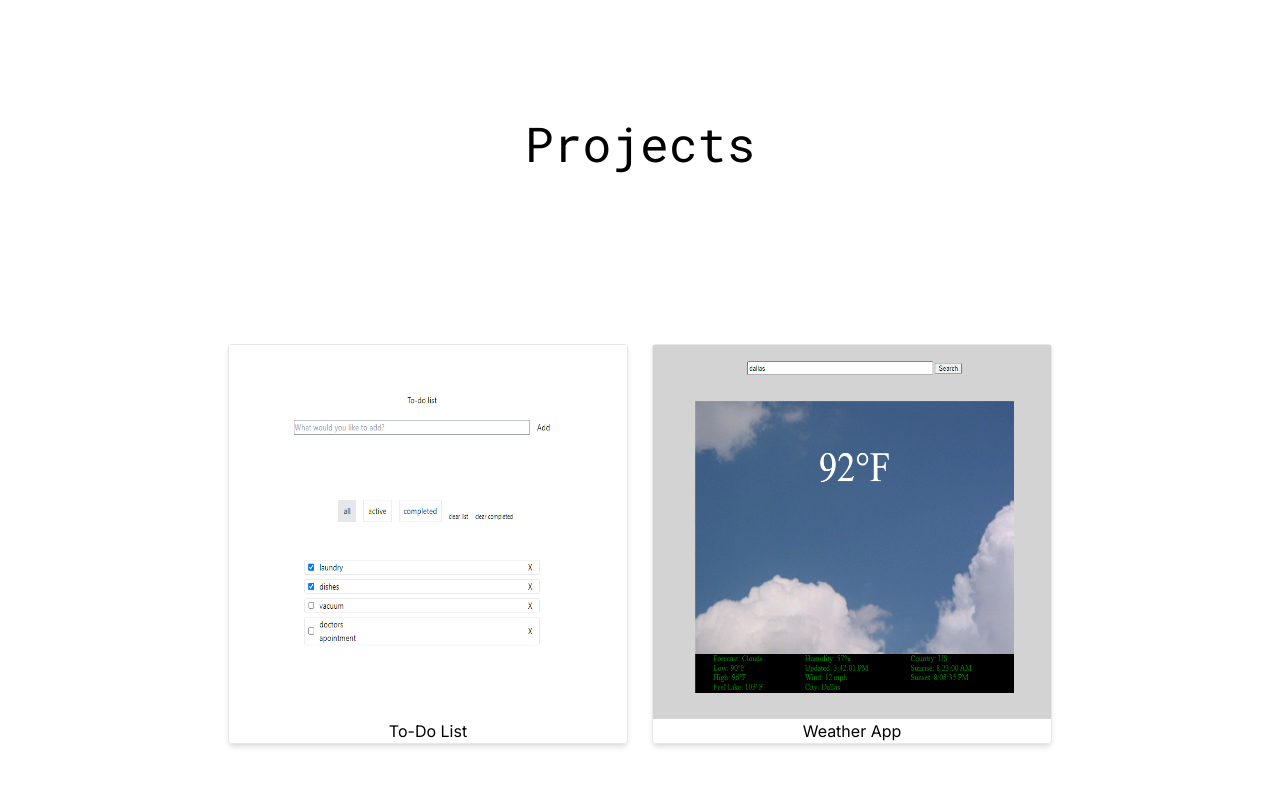
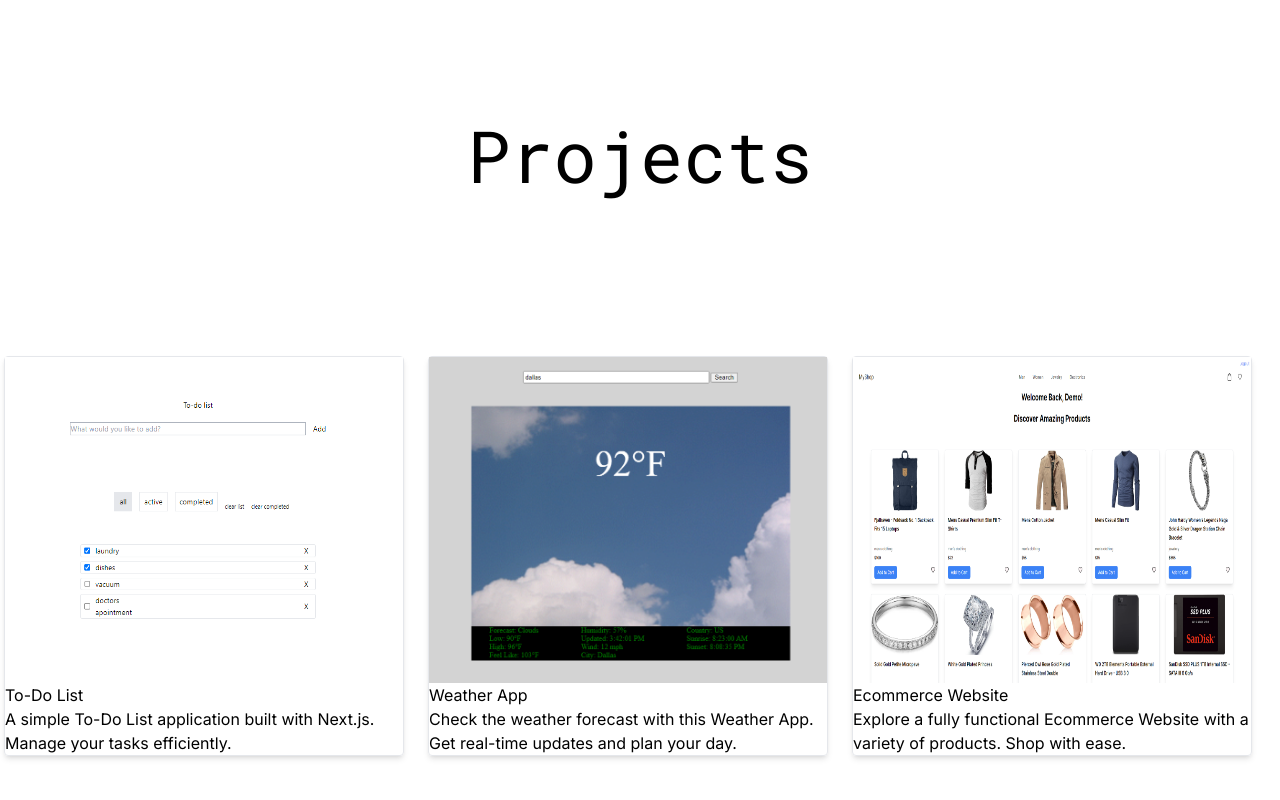
Before and after one commit to rayruenheck/myportfolio, a Next.js app: page / in a window 1280 px wide. Shown: the part 680-1480 px from the top of the page. Built offline with nearby package versions, Linux system fonts and the light colour scheme; no server answers.

Commit message:
updated projects still need a lot of work with styling

```diff
--- /dev/null
+++ b/src/app/compontents/projectcard.tsx
@@ -0,0 +1,17 @@
+import { projectcard } from "../types";
+import Image from "next/image";
+
+export const ProjectCard = ({ title, description, link, image }:projectcard) => {
+
+    return (
+        <a href={link} target='_blank' rel='noopener noreferrer'>
+          <div className='h-full md:h-[400px] w-[400px] border rounded shadow-md md:mr-6 flex flex-col justify-center items-center'>
+            <Image width={600} height={600} className='h-full w-full' src={image} alt={title} />
+            <div>
+              <h3>{title}</h3>
+              <p>{description}</p>
+            </div>
+          </div>
+        </a>
+      );
+    }
--- a/src/app/compontents/projects.tsx
+++ b/src/app/compontents/projects.tsx
@@ -1,63 +1,43 @@
 "use client"
-import React from 'react'
-
-import {motion} from 'framer-motion'
 import Image from 'next/image'
+import { ProjectCard } from './projectcard'
+import { projectcard } from '../types';
 
 
 
 
-export default function projects() {
-    const projects = [{
-        id: 1,
-        title: 'To-Do List App',
-        description: "",
+export default function Projects() {
+
+    const projectsData: projectcard[] = [
+      {
+        title: 'To-Do List',
+        description: 'A simple To-Do List application built with Next.js. Manage your tasks efficiently.',
+        link: 'https://to-do-list-nextjs-1.vercel.app/',
         image: '/images/Screenshot 2023-09-27 100327.png',
-        url: 'https://to-do-list-nextjs-1.vercel.app/'
-      }]
-  return (
+      },
+      {
+        title: 'Weather App',
+        description: 'Check the weather forecast with this Weather App. Get real-time updates and plan your day.',
+        link: 'https://week7weekendproject.vercel.app/',
+        image: '/images/Screenshot 2023-10-04 154806.png',
+      },
+      {
+        title: 'Ecommerce Website',
+        description: 'Explore a fully functional Ecommerce Website with a variety of products. Shop with ease.',
+        link: '#', // Add the link for your Ecommerce Website when available
+        image: '/images/Screenshot 2023-11-20 163232.png',
+      },
+    ];
 
-       <div id='projects' className='mb-[300px] md:mb-0 h-[100vh] flex flex-col justify-center items-center '>
-
-        <motion.div className='w-full h-full flex flex-col justify-center items-center'
-        whileInView={{
-          opacity: 1,
-          scale: 1,
-        }}
-        initial={{
-          opacity: 0,
-          scale: 0.5,
-        }}
-        transition={{
-          duration: .5,
-        }}
-      >
-        <h1 className='text-5xl md:text-7x1 font-mono mb-[100px] md:mb-0'>Projects</h1>
+    return (
+      <div id='projects' className='mb-[300px] md:mb-0 h-[100vh] flex flex-col justify-center items-center'>
+        <h1 className='text-5xl md:text-7xl font-mono mb-[100px] md:mb-0'>Projects</h1>
         <div className='w-full h-full flex flex-col md:flex-row justify-center items-center'>
-        <a href="https://to-do-list-nextjs-1.vercel.app/" target="_blank">
-        <div className=' h-full md:h-[400px] w-[400px] border rounded shadow-md md:mr-6 flex flex-col justify-center items-center'>
-          <Image width={600} height={600} className='h-full w-full' src="/images/Screenshot 2023-09-27 100327.png" alt="" />
-          <p>To-Do List</p>
+          {projectsData.map((project, index) => (
+            <ProjectCard key={index} {...project} />
+          ))}
         </div>
-        </a>
-        <a href="https://week7weekendproject.vercel.app/" target="_blank">
-        <div className=' h-full md:h-[400px] w-[400px] flex flex-col justify-center items-center border rounded shadow-md mt-10 md:mt-0 '>
-          <Image className='h-full w-full' src="/images/Screenshot 2023-10-04 154806.png" width={600} height={600} alt="" />
-          <p>Weather App</p>
-        </div>
-        </a>
-        </div>
-
-
-      </motion.div>
       </div>
-
-
-
-
-
-
-
-
-  )
-}
+    );
+  }
+;
--- /dev/null
+++ b/src/app/types.ts
@@ -0,0 +1,6 @@
+export interface projectcard {
+    title: string
+    description: string
+    link: string
+    image: string
+}
```
Also changed, not shown: public/images/Screenshot 2023-11-20 163232.png (added).
